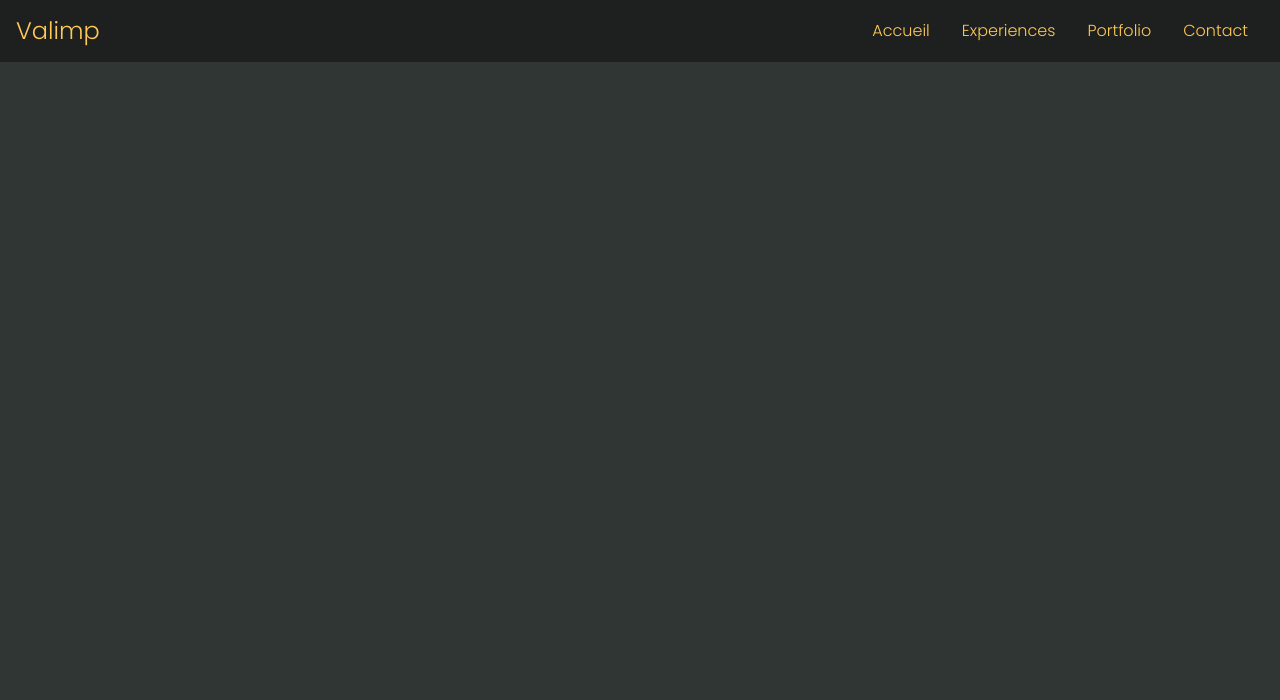
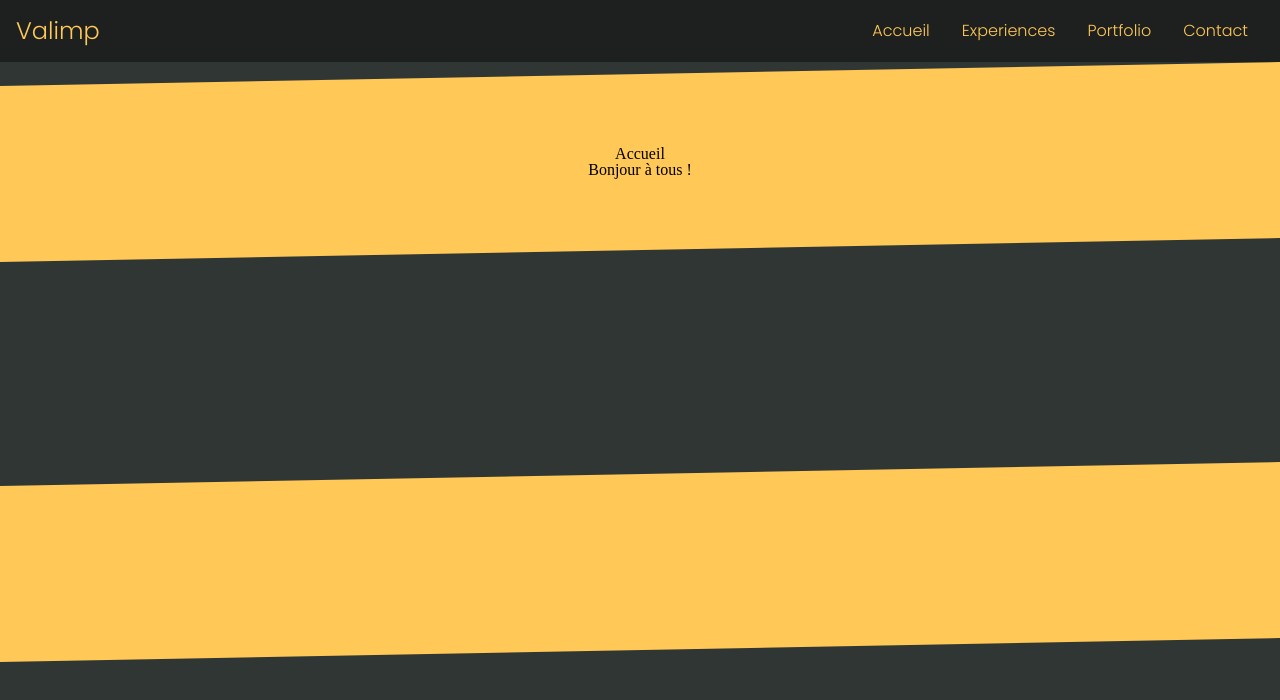
Before and after one commit to Valimp/PortfolioV2, a React (Create React App) app: page / in a window 1280 px wide. Shown: the top 700 px of the page. Built offline with nearby package versions, Linux system fonts and the light colour scheme.

Commit message:
Section - Content - First Commit

```diff
--- /dev/null
+++ b/src/components/Content/Content.js
@@ -0,0 +1,10 @@
+import './Content.css'
+
+export default function Content( props ) {
+    return (
+        <div>
+            <h2> { props.title } </h2>
+            <p> { props.content } </p>
+        </div>
+    )
+}
--- a/src/components/Section/Section.css
+++ b/src/components/Section/Section.css
@@ -0,0 +1,9 @@
+.section-container {
+    width: 100%;
+    height: 200px;
+    clip-path: polygon(0 12%, 100% 0, 100% 88%, 0 100%);
+    display: flex;
+    justify-content: center;
+    align-items: center;
+    text-align: center;
+}
--- a/src/components/Section/Section.js
+++ b/src/components/Section/Section.js
@@ -1,7 +1,10 @@
+import Content from '../Content/Content'
+import './Section.css'
+
 export default function Section( props ) {
     return (
-        <section>
-
+        <section className='section-container' style={ { backgroundColor: `${ props.backgroundColor }` } }>
+            {props.children}
         </section>
     )
 }
--- a/src/pages/Home/Home.js
+++ b/src/pages/Home/Home.js
@@ -1,8 +1,11 @@
 import './Home.css'
 import Navbar from '../../components/Navbar/Navbar.js'
+import Section from '../../components/Section/Section'
+import Content from '../../components/Content/Content'
 
 export default function Home() {
     return(
+        <>
             <Navbar
                 title="Valimp"
                 links={[
@@ -28,5 +31,16 @@ export default function Home() {
                     },
                 ]}
             />
+            <Section backgroundColor='#ffc857'>
+                <Content
+                    title='Accueil'
+                    content='Bonjour à tous !'
+                />
+            </Section>
+            <Section backgroundColor='#303634'>
+            </Section>
+            <Section backgroundColor='#ffc857'>
+            </Section>
+        </>
     )
 }
```
Also changed, not shown: src/components/Content/Content.css (added). Lines whose indentation alone changed are shown as unchanged.
